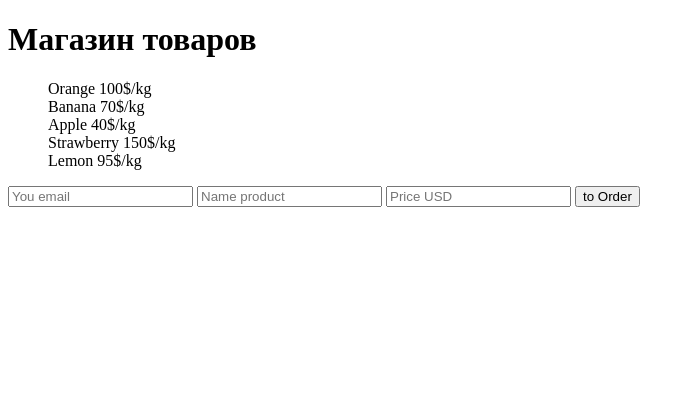
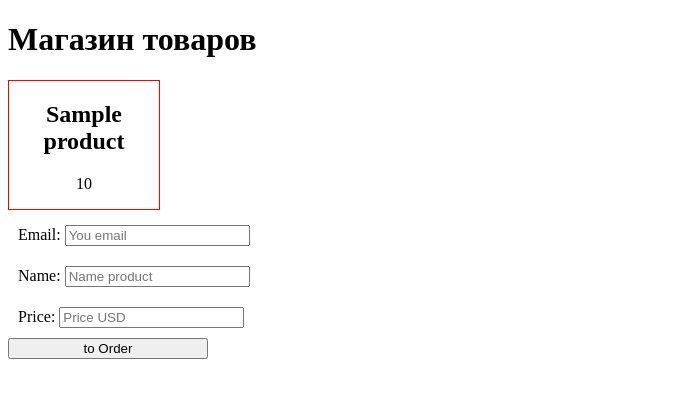
Before and after one commit to Nofarius1992/rest_api, a PHP site: page / in a window 1280 px wide. Shown: the top 398 px of the page, without its empty margins (0-695 px from the left). Run offline with PHP 8.4, Linux system fonts and the light colour scheme; tables that the repository leaves empty or names only in its code hold one stand-in row (values such as "Sample post").

Commit message:
Made a website template

```diff
--- /dev/null
+++ b/db.php
@@ -0,0 +1,13 @@
+<?php
+	// Имя хоста
+	$servername = "localhost";
+	// Пользователь
+	$username = "root";
+	// Пароль
+	$password = "";
+	// Имя базы данных
+	$db_name = "rest_api";
+
+	// Create connection
+	$connect = new mysqli($servername, $username, $password, $db_name);
+ ?>
--- a/index.php
+++ b/index.php
@@ -1,3 +1,8 @@
+<?php
+	include $_SERVER['DOCUMENT_ROOT'] . "/db.php";
+	$sql = "SELECT * FROM products";
+	$result = $connect->query($sql);
+?>
 <!DOCTYPE html>
 <html lang="en">
 <head>
@@ -10,27 +15,34 @@
 
 	<h1>Магазин товаров</h1>
 	<section class="products">
-        <ul>
-            <li>Orange 100$/kg</li>
-            <li>Banana 70$/kg</li>
-            <li>Apple 40$/kg</li>
-            <li>Strawberry 150$/kg</li>
-            <li>Lemon 95$/kg</li>
-        </ul>
-    </section>
+		<?php
+			while ($row = mysqli_fetch_assoc($result)) {
+				?>
+				<div class="wrapper_card">
+					<h2 class="card-title">
+							<?php echo $row["name"] ?>
+					</h2>
+					<p class="card-text"><?php echo $row["price"] ?></p>
+				</div>
+			<?php
+		}
+		 ?>
+	 </section>
 
-    <form action="add_order.php" method="POST">
-        <label>
-            <input name="email" type="email" placeholder="You email">
+    <form id="form_order" method="POST">
+        <label class="input" for="email"> Email:
+            <input id="email" name="email" type="email" placeholder="You email">
         </label>
-        <label>
-            <input name="name" type="text" placeholder="Name product">
+        <label class="input" for="name"> Name:
+            <input id="name" name="name" type="text" placeholder="Name product">
         </label>
-        <label>
-            <input name="price" type="text" placeholder="Price USD">
+        <label class="input" for="price"> Price:
+            <input id="price" name="price" type="text" placeholder="Price USD">
         </label>
         <button type="submit">to Order</button>
     </form>
 
+
+<script src="main.js"></script>
 </body>
 </html>
--- /dev/null
+++ b/main.js
@@ -0,0 +1,6 @@
+var form_order = document.querySelector("#form_order");
+
+form_order.onsubmit = function(sobitye) {
+	console.dir(sobitye);
+	sobitye.preventDefaul();
+}
--- a/style.css
+++ b/style.css
@@ -1,3 +1,30 @@
-.products ul {
-    list-style-type: none;
+.products {
+    display: flex;
 }
+
+.products .wrapper_card {
+	width: 150px;
+
+	margin-right: 5px;
+
+	text-align: center;
+	border: 1px solid red;
+}
+
+.products .wrapper_card:last-child {
+	margin-right: 0;
+}
+
+#form_order {
+	margin-top: 5px;
+	display: flex;
+	flex-direction: column;
+}
+
+#form_order .input {
+	margin: 10px;
+}
+
+#form_order button {
+	width: 200px;
+}
```
Also changed, not shown: product_card.php (added, +13 -0 lines).
